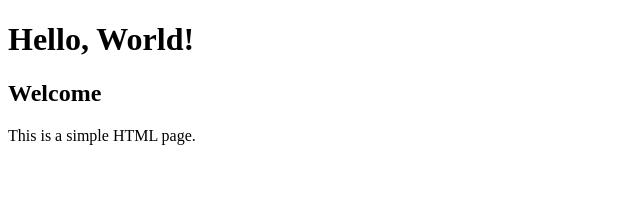
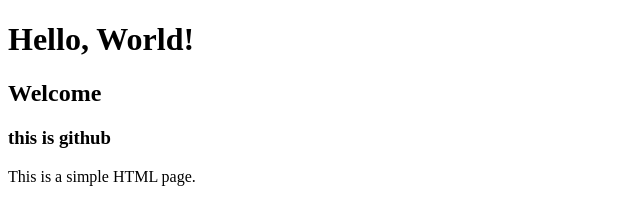
Before and after one commit to kiranvenkat12/ssh, a plain HTML site: page index.html in a window 1280 px wide. Shown: the whole page, without its empty margins (0-640 px from the left). Drawn offline with Linux system fonts and the light colour scheme.

Commit message:
added the heading

```diff
--- a/index.html
+++ b/index.html
@@ -8,6 +8,7 @@
 <body>
     <h1>Hello, World!</h1>
     <h2> Welcome</h2>
+    <h3> this is github</h3>
     <p>This is a simple HTML page.</p>
 </body>
 </html>
```
